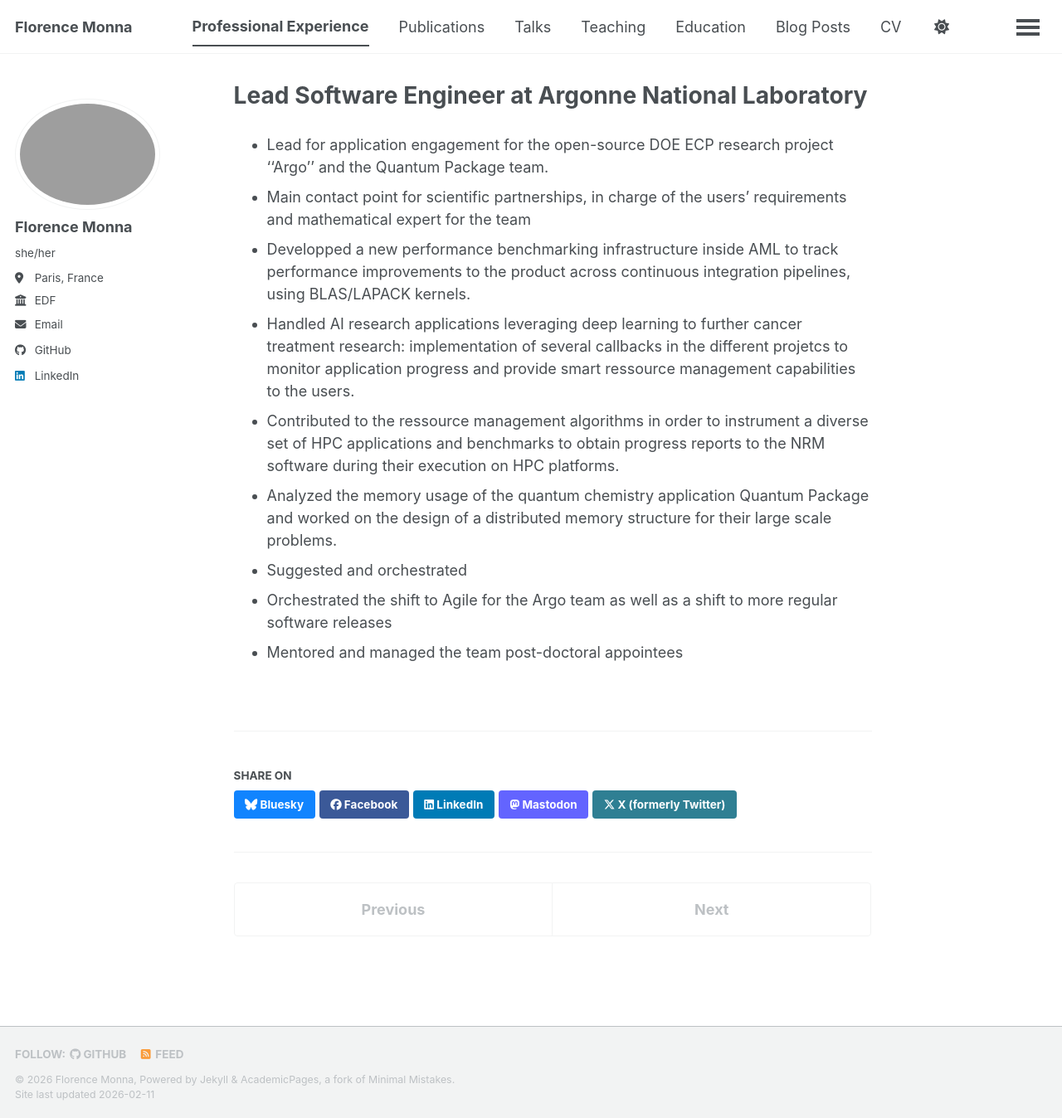
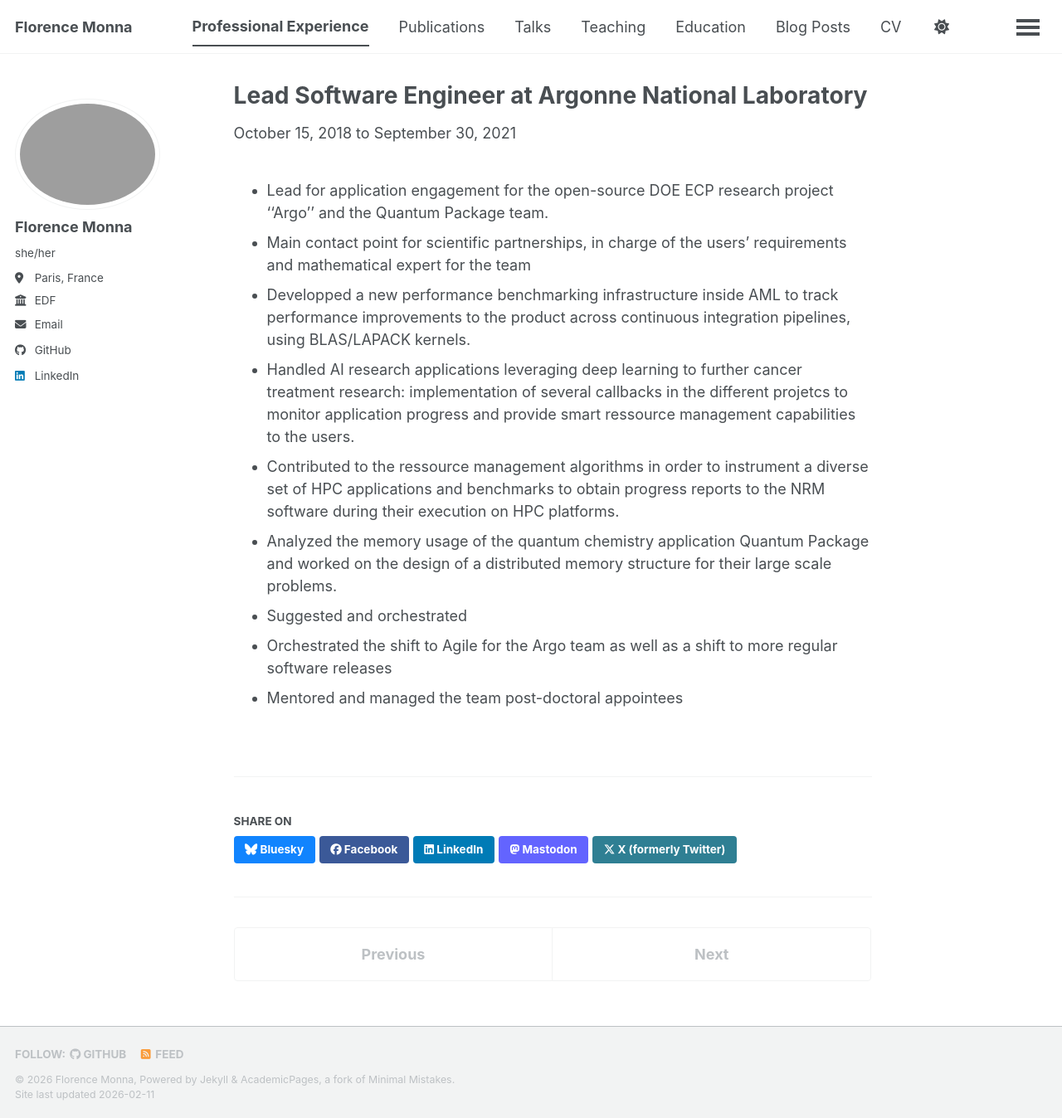
Before and after one commit to fmonna/fmonna.github.io, a Jekyll site: the page built from _experience/argonne.md, in a window 1280 px wide and 1348 px high. Shown: the whole window at 83% size. Built offline with Jekyll 4.4.1, drawn with Linux system fonts in a browser that asks for light colours; a script bundle is joined from its source files by our own code; library files that are not in the unit come from our copies; some of the changed lines change nothing that is shown.

Commit message:
Update argonne.md

```diff
--- a/_experience/argonne.md
+++ b/_experience/argonne.md
@@ -1,6 +1,7 @@
 ---
 title: "Lead Software Engineer at Argonne National Laboratory"
-date: 2018-10-15 to 2021-09-30
+startdate: 2018-10-15
+enddate: 2021-09-30
 collection: experience
 location: "Lemont, IL, USA"
 en_short: "Worked on backend systems using Rust and PostgreSQL"
```
